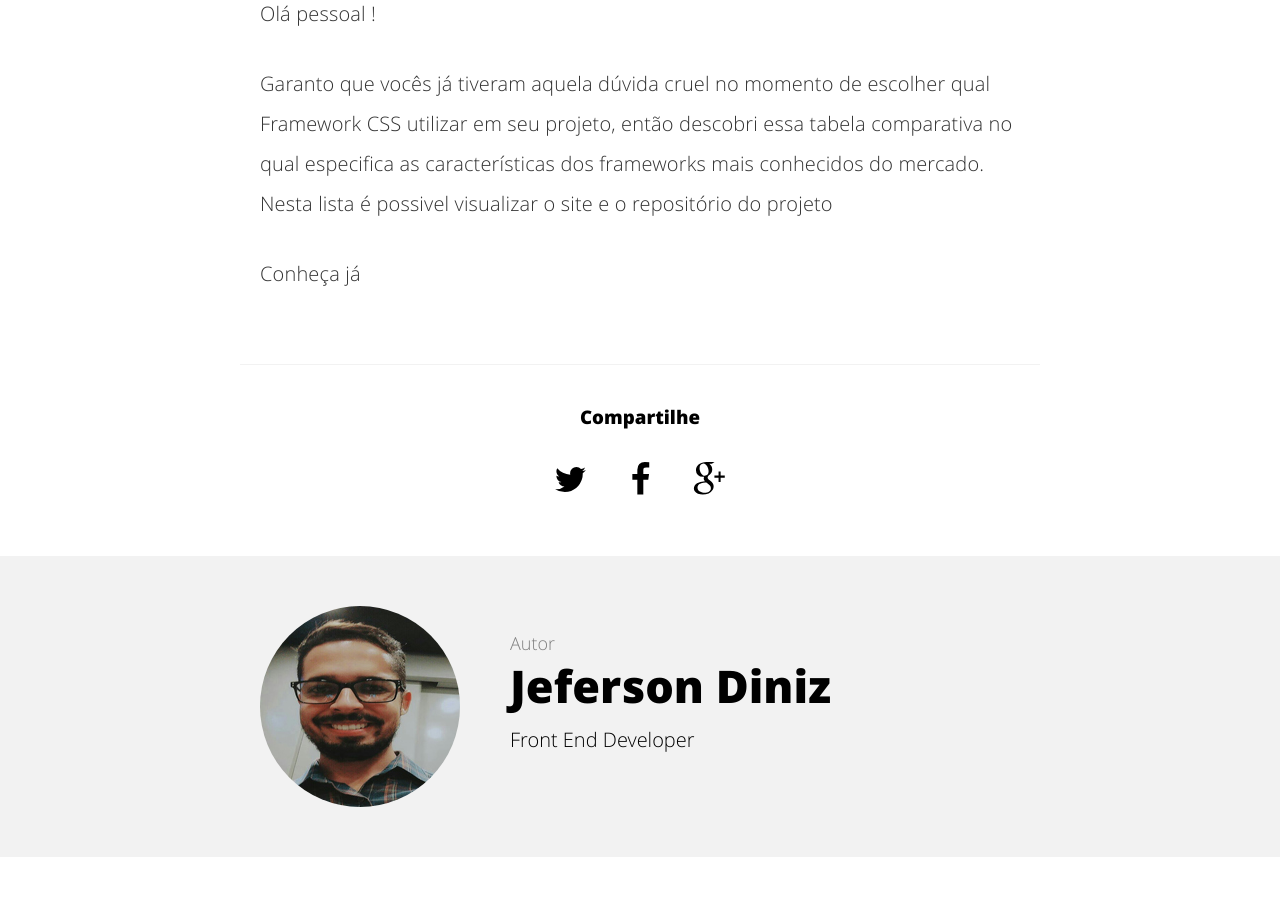
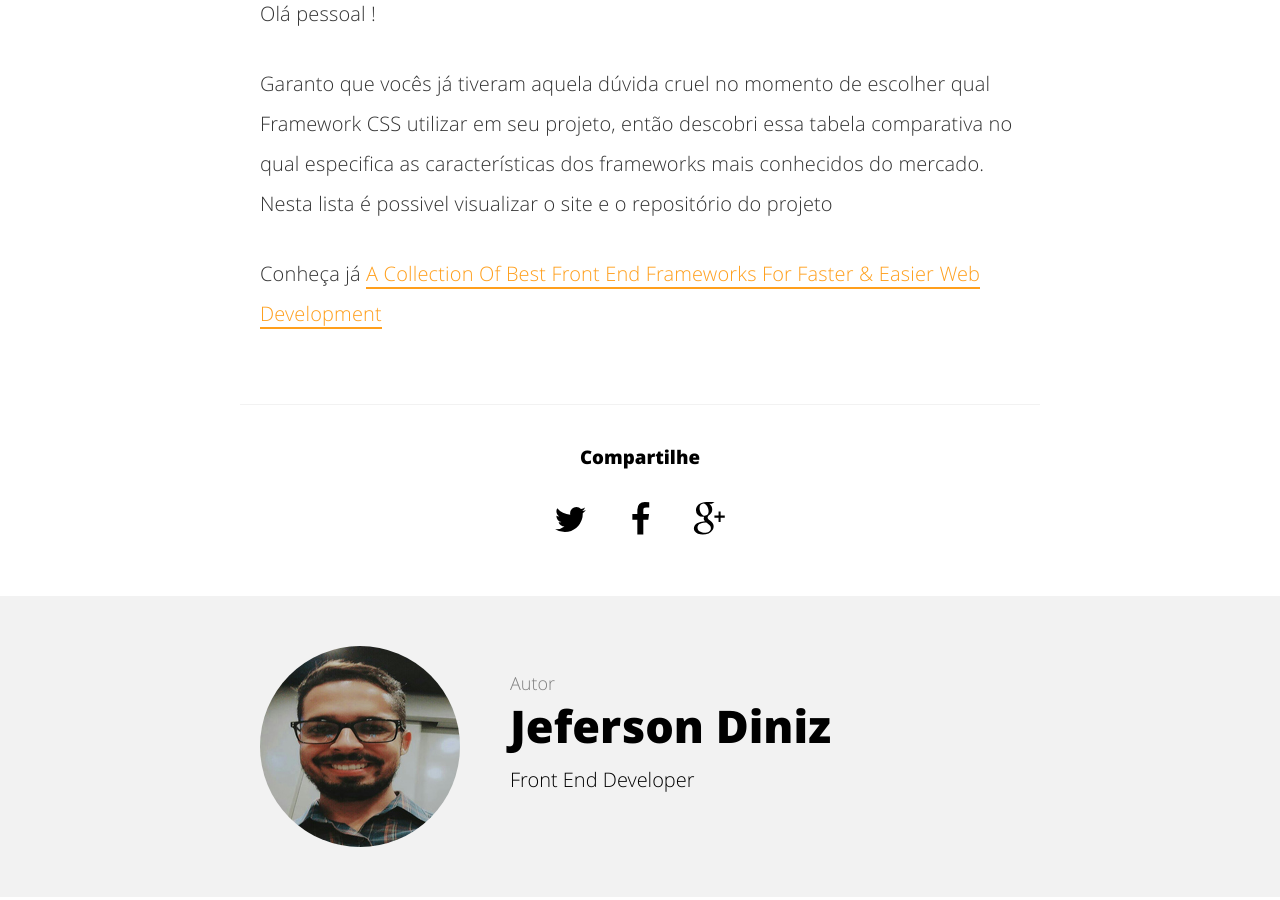
Before and after one commit to jefersondiniz/jefersondiniz.github.io, a Jekyll site: the page built from _posts/2016-06-24-comparação-de-frameworks-css.md, in a window 1280 px wide and 900 px high, scrolled down 946 px. Built offline with Jekyll 4.4.1, drawn with Linux system fonts in a browser that asks for light colours; comment, search, counter and statistics services are not loaded.

Commit message:
Novo post: Comparação de frameworks css

```diff
--- a/_posts/2016-06-24-comparação-de-frameworks-css.md
+++ b/_posts/2016-06-24-comparação-de-frameworks-css.md
@@ -13,4 +13,4 @@ twitter_text:
 
 <p>Garanto que vocês já tiveram aquela dúvida cruel no momento de escolher qual Framework CSS utilizar em seu projeto, então descobri essa tabela comparativa no qual especifica as características dos frameworks mais conhecidos do mercado. Nesta lista é possivel visualizar o site e o repositório do projeto</p>
 
-Conheça já <a href="http://usablica.github.io/front-end-frameworks/compare.html"></a>
+Conheça já <a href="http://usablica.github.io/front-end-frameworks/compare.html">A Collection Of Best Front End Frameworks For Faster & Easier Web Development</a>
```
